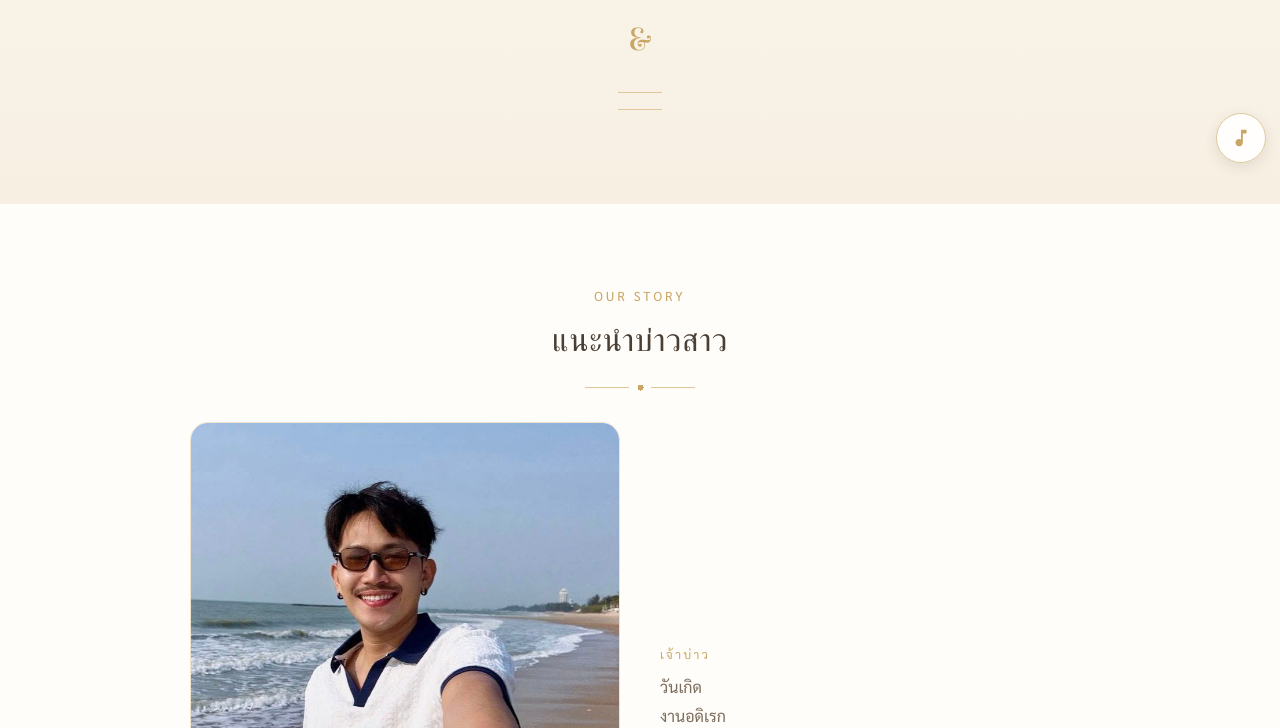
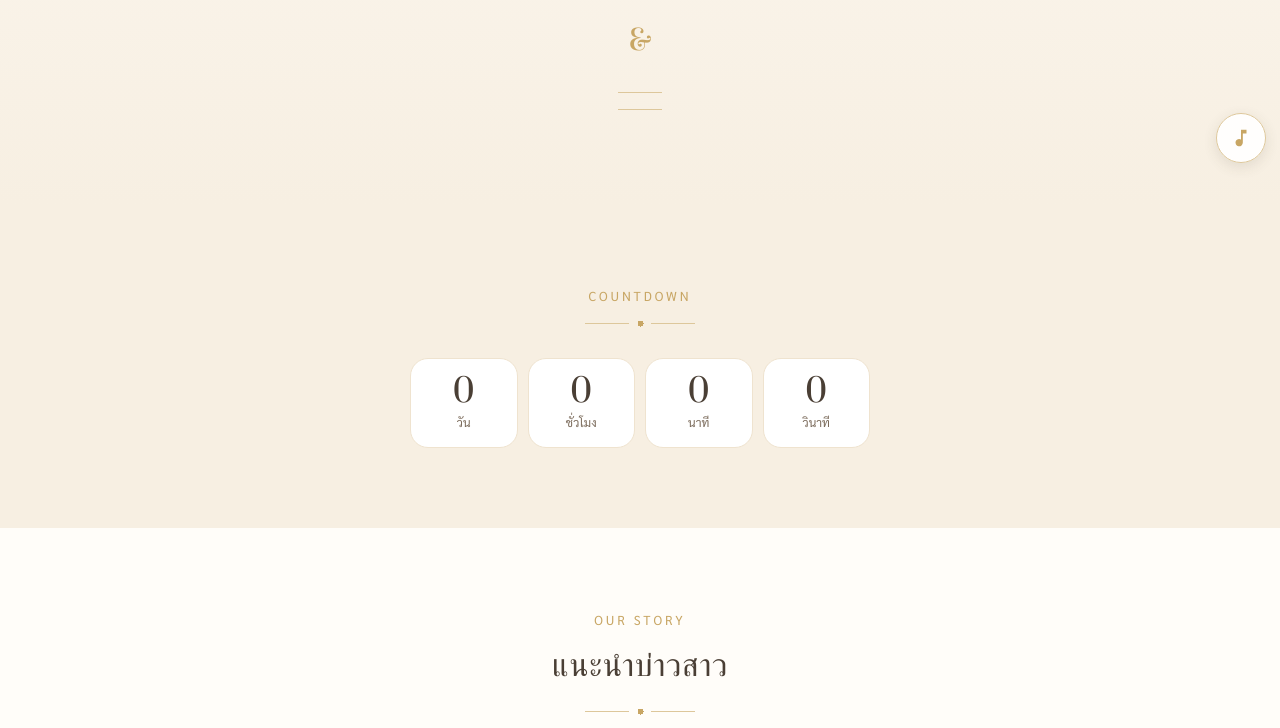
Before and after one commit to ExpPeng/thai-wedding-invitation-project, a React app: page public/home.html in a window 1280 px wide. Shown: the part 623-1351 px from the top of the page. Built offline with nearby package versions, Linux system fonts and the light colour scheme; a script that the page names is missing.

Commit message:
Update home.html
เพิ่มเค้าดาว

```diff
--- a/public/home.html
+++ b/public/home.html
@@ -33,6 +33,23 @@
         <p class="hero__date" id="hero-date"></p>
       </div>
     </header>
+
+
+    <!-- 05 COUNTDOWN -->
+      <section class="section section--cream" aria-labelledby="cd-title">
+        <div class="wrap">
+          <p class="eyebrow">COUNTDOWN</p>
+          <div class="divider" aria-hidden="true"></div>
+          <div id="countdown-wrap">
+            <div class="countdown">
+              <div class="cd-box"><div class="cd-num" id="cd-d">0</div><div class="cd-label">วัน</div></div>
+              <div class="cd-box"><div class="cd-num" id="cd-h">0</div><div class="cd-label">ชั่วโมง</div></div>
+              <div class="cd-box"><div class="cd-num" id="cd-m">0</div><div class="cd-label">นาที</div></div>
+              <div class="cd-box"><div class="cd-num" id="cd-s">0</div><div class="cd-label">วินาที</div></div>
+            </div>
+          </div>
+        </div>
+      </section>
 
     <main>
       <!-- 02 PROFILE -->
```
